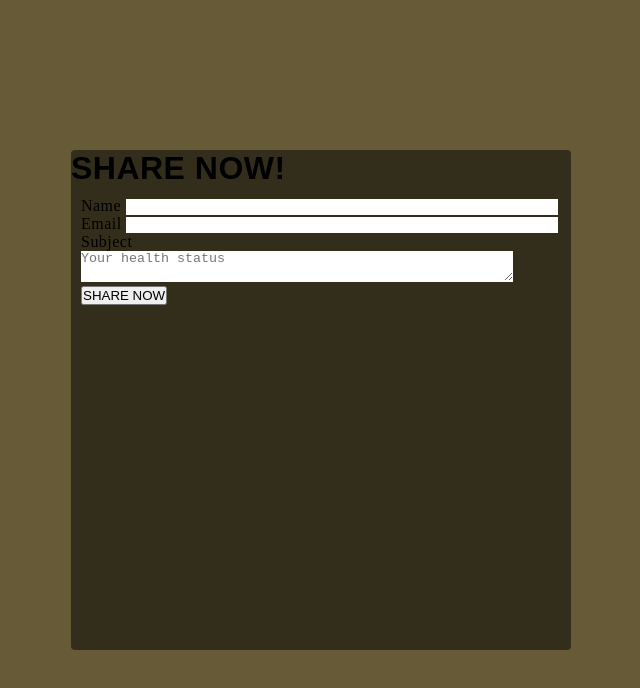
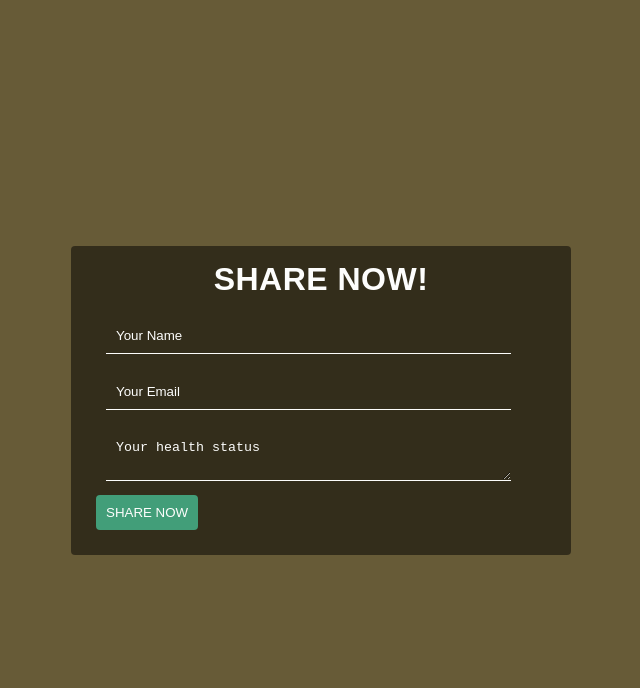
Before and after one commit to joshtom/health-journal-app, a website: page src/share.html in a window 1280 px wide. Shown: the whole page, without its empty margins (319-959 px from the left). Drawn offline with Linux system fonts and the light colour scheme.

Commit message:
Update style.scss

```diff
--- a/src/sass/main.scss
+++ b/src/sass/main.scss
@@ -408,18 +408,44 @@ nav {
   align-items: center;
 
   .container {
-    width: 500px;
-    height: 500px;
+    max-width: 500px;
+    margin-right: 20px;
+    margin-left: 20px;
+    height: auto;
     background: rgba(0,0,0,.5);
     border-radius: 4px;
+    padding: 15px;
 
+    h1 {
+      color: $white;
+      text-align: center;
+    }
     form {
       padding: 10px;
       height: auto;
-      input, textarea {
+      input, textarea{
         border: none;
         border-bottom: 1px solid $white;
         width: 90%;
+        margin: 10px;
+        background: transparent;
+        padding: 10px;
+        outline: none;
+        color: $white;
+      }
+      input::placeholder, textarea::placeholder {
+        color: $white;
+      }
+      textarea, [contenteditable] {
+        color: $white;
+        caret-color: $white;
+      }
+      button {
+        padding: 10px;
+        border-radius: 4px;
+        background: $secondary;
+        color: $white;
+        border: none;
       }
     }
   }
--- a/src/share.html
+++ b/src/share.html
@@ -16,18 +16,15 @@
         <h1>SHARE NOW!</h1>
         <form action="#" method="post">
             <label>
-                Name
-                <input type="text" name="Name" id="">
+                <input type="text" name="Name" id="" required placeholder="Your Name">
             </label>
 
             <label>
-                Email
-                <input type="email" name="Email" id="">
+                <input type="email" name="Email" id="" required placeholder="Your Email">
             </label>
 
             <label>
-                Subject
-                <textarea name="subject" placeholder="Your health status" id="textarea"></textarea>
+                <textarea name="subject" placeholder="Your health status" id="textarea" required></textarea>
             </label>
 
             <button type="submit">SHARE NOW</button>
```
Also changed, not shown: src/style/main.css, 1 other file.
